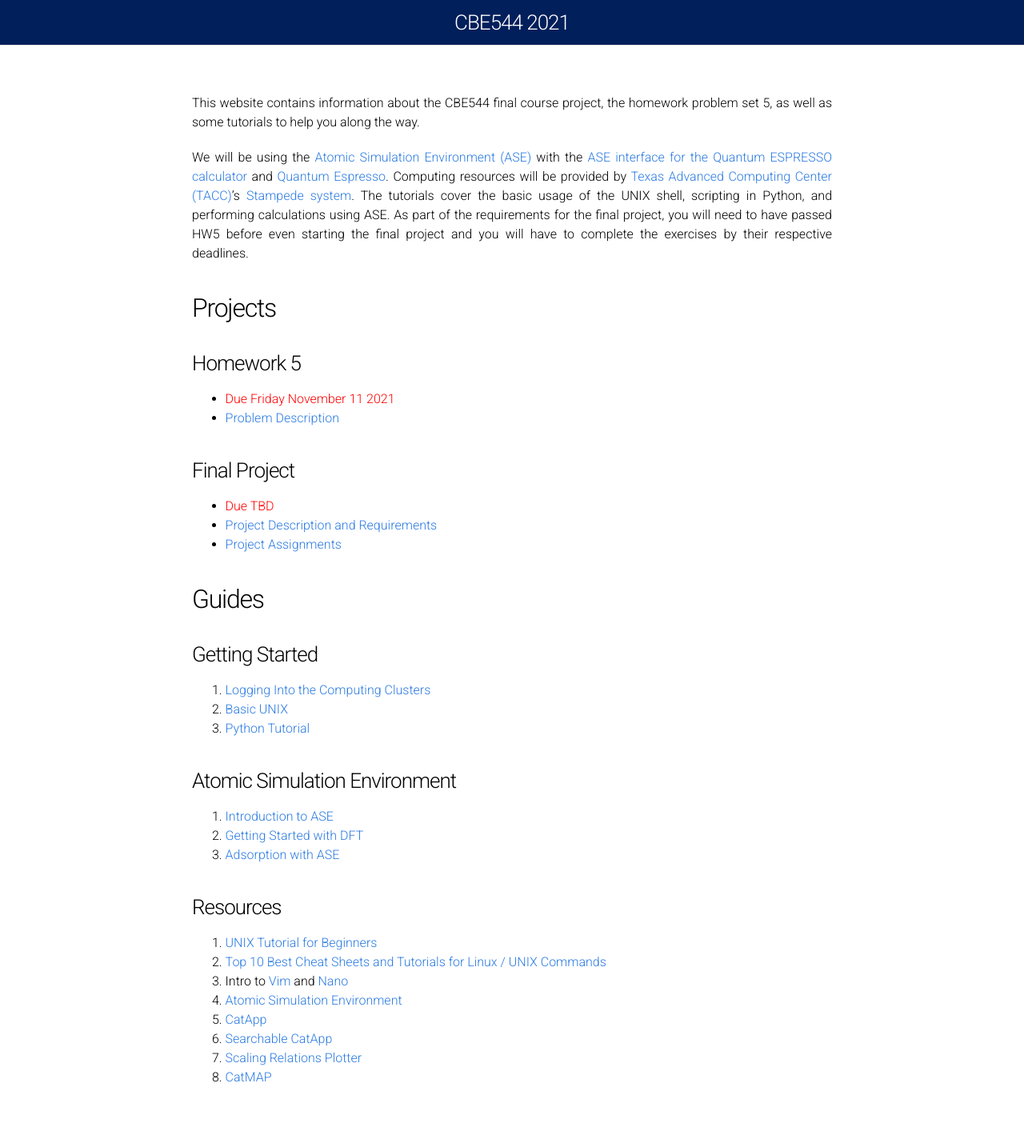
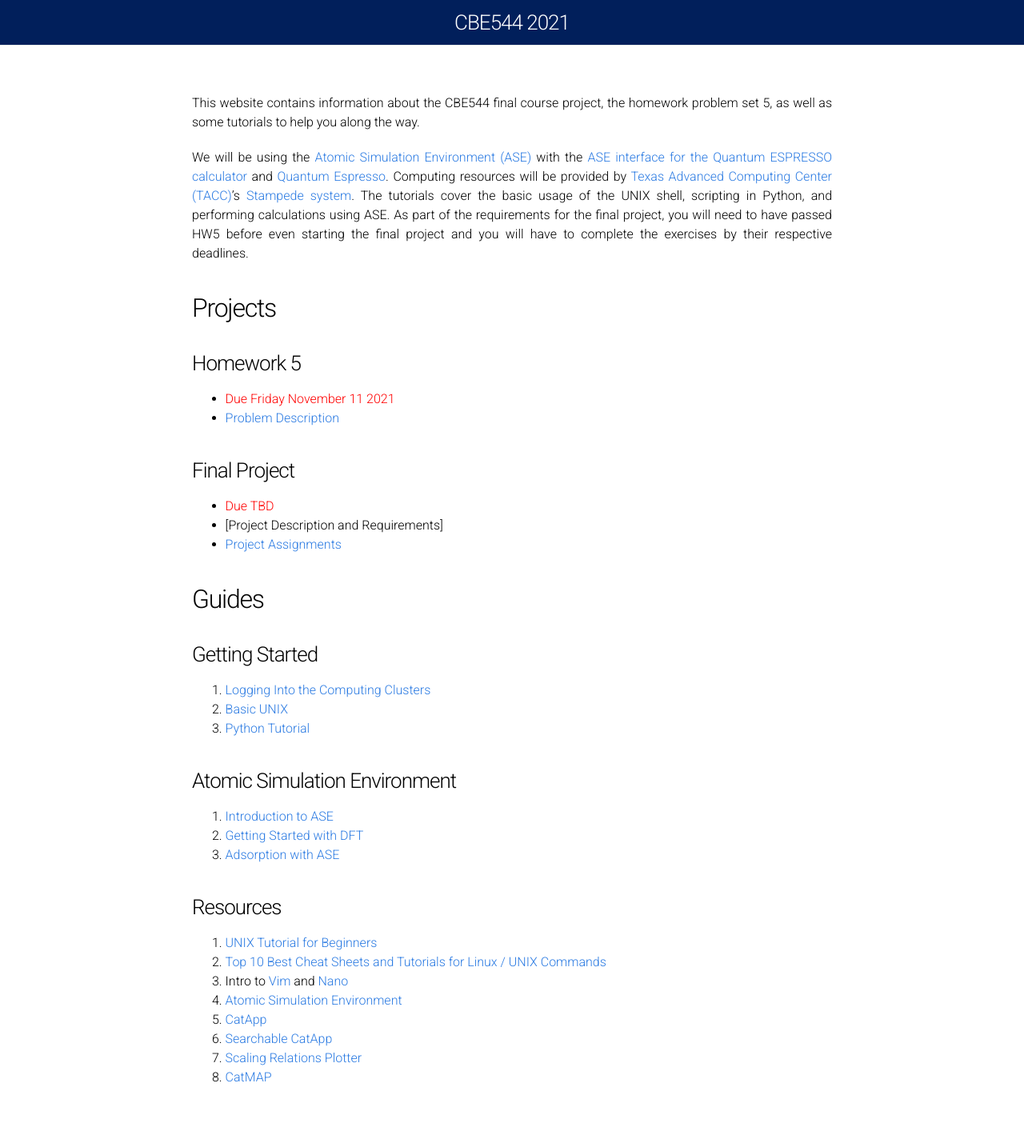
Before and after one commit to UPennCBE544/2023.github.io, a Jekyll site: the page built from Index.md, in a window 1280 px wide. Shown: the whole page at 80% size. Built offline with Jekyll 4.4.1, drawn with Linux system fonts in a browser that asks for light colours; part of the change alters nothing that is shown.

```diff
--- a/Index.md
+++ b/Index.md
@@ -16,7 +16,7 @@ We will be using the [Atomic Simulation Environment (ASE)](https://wiki.fysik.dt
 
 ### Final Project ###
 * <font color="red">Due TBD</font>
-* [Project Description and Requirements](Project/)
+* [Project Description and Requirements]
 * [Project Assignments](Project_Assignments/)
 
 
```
